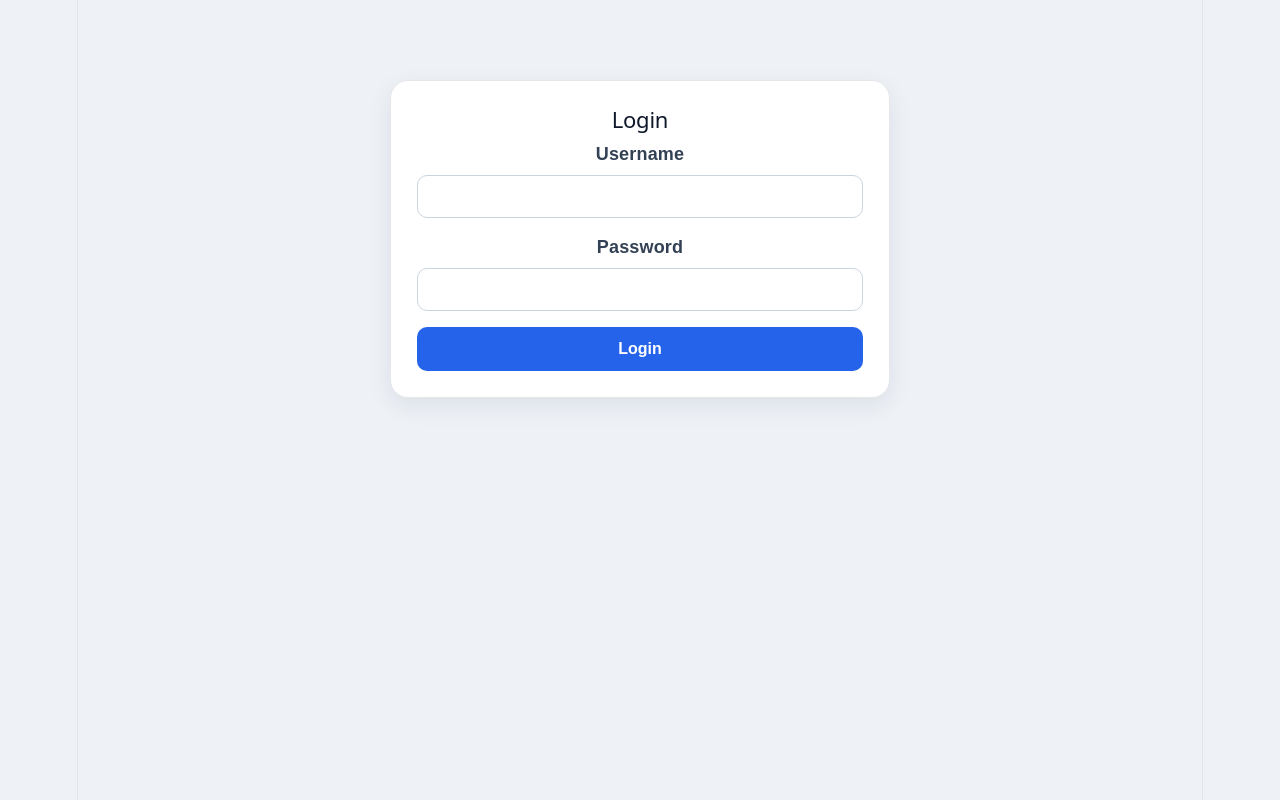
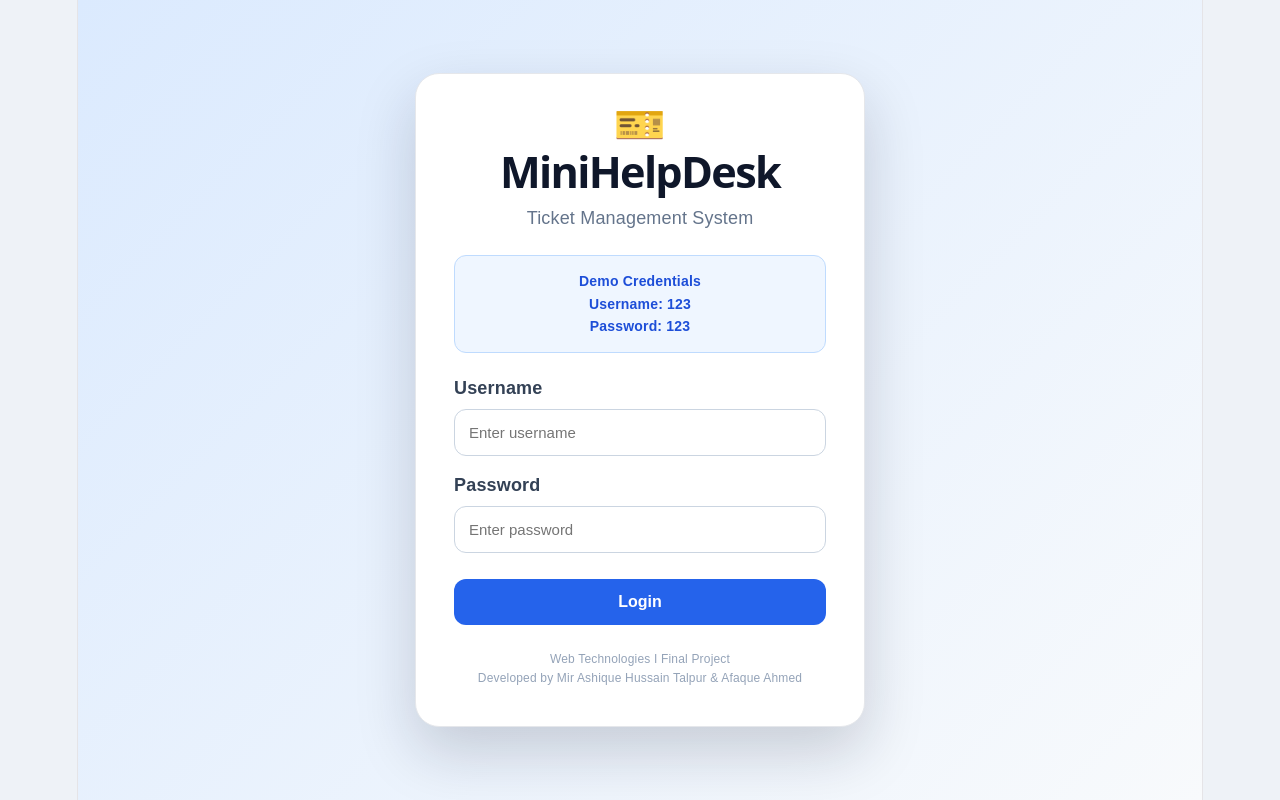
Before and after one commit to MirAshique/minihelpdesk-final-project, a React app in the folder frontend/: page / in a window 1280 px wide. Built offline with nearby package versions, Linux system fonts and the light colour scheme; the HTML template or start-up script is replaced by a standard one.

Commit message:
Improve dashboard UI and ticket management experience

```diff
--- a/frontend/src/App.css
+++ b/frontend/src/App.css
@@ -276,46 +276,6 @@ body {
   border-top: 1px solid #dbe3ef;
 }
 
-@media (max-width: 900px) {
-  .stats-grid {
-    grid-template-columns: repeat(2, 1fr);
-  }
-
-  .dashboard-grid {
-    grid-template-columns: 1fr;
-  }
-
-  .ticket-header {
-    flex-direction: column;
-    align-items: flex-start;
-  }
-
-  .ticket-actions {
-    width: 100%;
-    flex-direction: column;
-    align-items: flex-start;
-  }
-
-  .search-input {
-    width: 100%;
-  }
-}
-
-@media (max-width: 600px) {
-  .stats-grid {
-    grid-template-columns: 1fr;
-  }
-
-  .form-row,
-  .ticket-top {
-    grid-template-columns: 1fr;
-    flex-direction: column;
-  }
-
-  .header h1 {
-    font-size: 32px;
-  }
-}
 .logo {
   font-size: 55px;
   display: block;
@@ -325,7 +285,7 @@ body {
 .status-badge {
   display: inline-block;
   margin-top: 15px;
-  background: rgba(255,255,255,0.15);
+  background: rgba(255, 255, 255, 0.15);
   color: white;
   padding: 8px 18px;
   border-radius: 999px;
@@ -337,6 +297,7 @@ body {
   content: "● ";
   color: #22c55e;
 }
+
 .welcome-card {
   margin-bottom: 25px;
 }
@@ -346,6 +307,8 @@ body {
   line-height: 1.7;
   margin-top: 10px;
 }
+
+/* Delete Modal */
 .modal-overlay {
   position: fixed;
   top: 0;
@@ -430,8 +393,308 @@ body {
     transform: scale(0.92);
     opacity: 0;
   }
+
   to {
     transform: scale(1);
     opacity: 1;
   }
 }
+
+/* Login Page */
+.login-page {
+  min-height: 100vh;
+  background: linear-gradient(135deg, #dbeafe, #f8fafc);
+  display: flex;
+  align-items: center;
+  justify-content: center;
+  padding: 20px;
+}
+
+.login-card {
+  width: 100%;
+  max-width: 450px;
+  background: white;
+  border-radius: 24px;
+  padding: 38px;
+  text-align: center;
+  box-shadow: 0 25px 60px rgba(15, 23, 42, 0.18);
+  border: 1px solid #e5e7eb;
+}
+
+.login-icon {
+  font-size: 42px;
+  margin-bottom: 10px;
+}
+
+.app-title {
+  font-size: 2.4rem;
+  font-weight: 800;
+  color: #0f172a;
+  margin: 10px 0;
+  line-height: 1.1;
+}
+
+.login-subtitle {
+  font-size: 1rem;
+  color: #64748b;
+  margin-bottom: 24px;
+}
+
+.demo-box {
+  background: #eff6ff;
+  border: 1px solid #bfdbfe;
+  color: #1d4ed8;
+  padding: 14px;
+  border-radius: 12px;
+  font-size: 14px;
+  margin-bottom: 22px;
+  font-weight: 600;
+  line-height: 1.6;
+}
+
+.login-error {
+  background: #fee2e2;
+  color: #b91c1c;
+  padding: 12px;
+  border-radius: 10px;
+  margin-bottom: 15px;
+  font-size: 14px;
+}
+
+.login-card .form-group {
+  text-align: left;
+}
+
+.login-card .form-group label {
+  display: block;
+  margin-bottom: 8px;
+  font-weight: 600;
+  color: #334155;
+}
+
+.login-card .form-group input {
+  width: 100%;
+  padding: 14px;
+  border: 1px solid #cbd5e1;
+  border-radius: 12px;
+  font-size: 15px;
+  outline: none;
+  transition: 0.3s;
+}
+
+.login-card .form-group input:focus {
+  border-color: #2563eb;
+  box-shadow: 0 0 0 4px rgba(37, 99, 235, 0.1);
+}
+
+.login-btn {
+  width: 100%;
+  margin-top: 10px;
+  padding: 14px;
+  border-radius: 12px;
+  font-size: 16px;
+}
+
+.login-footer {
+  margin-top: 25px;
+  font-size: 12px;
+  color: #94a3b8;
+  line-height: 1.6;
+}
+
+/* Responsive */
+@media (max-width: 900px) {
+  .stats-grid {
+    grid-template-columns: repeat(2, 1fr);
+  }
+
+  .dashboard-grid {
+    grid-template-columns: 1fr;
+  }
+
+  .ticket-header {
+    flex-direction: column;
+    align-items: flex-start;
+  }
+
+  .ticket-actions {
+    width: 100%;
+    flex-direction: column;
+    align-items: flex-start;
+  }
+
+  .search-input {
+    width: 100%;
+  }
+}
+
+@media (max-width: 600px) {
+  .stats-grid {
+    grid-template-columns: 1fr;
+  }
+
+  .form-row,
+  .ticket-top {
+    grid-template-columns: 1fr;
+    flex-direction: column;
+  }
+
+  .header h1 {
+    font-size: 32px;
+  }
+
+  .login-card {
+    padding: 25px;
+  }
+
+  .app-title {
+    font-size: 2rem;
+  }
+
+  .login-subtitle {
+    font-size: 0.9rem;
+  }
+
+  .demo-box {
+    font-size: 13px;
+  }
+}
+.welcome-card {
+  margin-bottom: 25px;
+  padding: 22px 28px;
+}
+
+.welcome-content {
+  display: flex;
+  justify-content: space-between;
+  align-items: center;
+  gap: 20px;
+}
+
+.welcome-card h2 {
+  margin-bottom: 8px;
+  color: #0f172a;
+}
+
+.welcome-card p {
+  color: #64748b;
+  line-height: 1.6;
+  margin: 0;
+}
+
+.welcome-badge {
+  background: #dbeafe;
+  color: #1d4ed8;
+  padding: 12px 18px;
+  border-radius: 999px;
+  font-weight: 600;
+  white-space: nowrap;
+}
+
+.ticket-meta {
+  display: flex;
+  gap: 15px;
+  margin: 10px 0;
+  font-size: 13px;
+  color: #64748b;
+}
+
+.header-top {
+  display: flex;
+  justify-content: space-between;
+  align-items: center;
+  margin-bottom: 25px;
+}
+
+.brand {
+  display: flex;
+  align-items: center;
+  gap: 15px;
+}
+
+.brand h1 {
+  margin: 0;
+}
+
+.brand p {
+  margin: 0;
+  color: #dbeafe;
+}
+
+.logout-btn {
+  border: none;
+  background: white;
+  color: #1d4ed8;
+  padding: 10px 20px;
+  border-radius: 10px;
+  font-weight: 600;
+  cursor: pointer;
+}
+
+.logout-btn:hover {
+  background: #f1f5f9;
+}
+
+.stat-card {
+  display: flex;
+  align-items: center;
+  gap: 15px;
+}
+
+.stat-icon {
+  font-size: 28px;
+}
+
+.stat-total {
+  border-left: 4px solid #f59e0b;
+}
+
+.stat-open {
+  border-left: 4px solid #22c55e;
+}
+
+.stat-progress {
+  border-left: 4px solid #a855f7;
+}
+
+.stat-closed {
+  border-left: 4px solid #64748b;
+}
+
+.active-filter {
+  background: #f8fafc;
+  padding: 10px 14px;
+  border-radius: 10px;
+  border: 1px solid #e2e8f0;
+}
+
+.empty-message {
+  text-align: center;
+  padding: 30px;
+  color: #64748b;
+}
+
+.error-message {
+  background: #fee2e2;
+  color: #b91c1c;
+  padding: 12px;
+  border-radius: 10px;
+  margin-bottom: 20px;
+}
+
+@media (max-width: 768px) {
+  .welcome-content {
+    flex-direction: column;
+    align-items: flex-start;
+  }
+
+  .header-top {
+    flex-direction: column;
+    gap: 15px;
+  }
+
+  .ticket-meta {
+    flex-direction: column;
+    gap: 5px;
+  }
+}
--- a/frontend/src/components/Header.jsx
+++ b/frontend/src/components/Header.jsx
@@ -6,10 +6,23 @@ function Header() {
 
   return (
     <header className="header">
+      <div className="header-top">
+        <div className="brand">
+          <span className="logo">🎫</span>
+
+          <div>
+            <h1>MiniHelpDesk</h1>
+            <p>Ticket Management System</p>
+          </div>
+        </div>
+
+        <button className="logout-btn" onClick={handleLogout}>
+          Logout
+        </button>
+      </div>
+
       <div className="header-content">
-        <span className="logo">🎫</span>
-
-        <h1>MiniHelpDesk</h1>
+        <h2>Ticket Management Dashboard</h2>
 
         <p>
           Track, manage and resolve support tickets efficiently.
@@ -22,14 +35,6 @@ function Header() {
         <div className="status-badge">
           System Online
         </div>
-
-        <button
-          className="btn"
-          onClick={handleLogout}
-          style={{ marginTop: "15px" }}
-        >
-          Logout
-        </button>
       </div>
     </header>
   );
--- a/frontend/src/components/StatsCards.jsx
+++ b/frontend/src/components/StatsCards.jsx
@@ -1,24 +1,36 @@
 function StatsCards({ stats }) {
   return (
     <section className="stats-grid">
-      <div className="stat-card">
-        <h3>🎫 Total Tickets</h3>
-        <p>{stats?.total || 0}</p>
+      <div className="stat-card stat-total">
+        <span className="stat-icon">🎫</span>
+        <div>
+          <h3>Total Tickets</h3>
+          <p>{stats?.total || 0}</p>
+        </div>
       </div>
 
-      <div className="stat-card">
-        <h3>🟢 Open</h3>
-        <p>{stats?.open || 0}</p>
+      <div className="stat-card stat-open">
+        <span className="stat-icon">🟢</span>
+        <div>
+          <h3>Open</h3>
+          <p>{stats?.open || 0}</p>
+        </div>
       </div>
 
-      <div className="stat-card">
-        <h3>🟣 In Progress</h3>
-        <p>{stats?.inProgress || 0}</p>
+      <div className="stat-card stat-progress">
+        <span className="stat-icon">🟣</span>
+        <div>
+          <h3>In Progress</h3>
+          <p>{stats?.inProgress || 0}</p>
+        </div>
       </div>
 
-      <div className="stat-card">
-        <h3>✅ Closed</h3>
-        <p>{stats?.closed || 0}</p>
+      <div className="stat-card stat-closed">
+        <span className="stat-icon">✅</span>
+        <div>
+          <h3>Closed</h3>
+          <p>{stats?.closed || 0}</p>
+        </div>
       </div>
     </section>
   );
--- a/frontend/src/components/WelcomeCard.jsx
+++ b/frontend/src/components/WelcomeCard.jsx
@@ -1,12 +1,19 @@
 function WelcomeCard() {
   return (
     <div className="card welcome-card">
-      <h2>Welcome to MiniHelpDesk</h2>
+      <div className="welcome-content">
+        <div>
+          <h2>👋 Welcome to MiniHelpDesk</h2>
+          <p>
+            Manage support tickets, track issues, and improve response times
+            from a centralized dashboard.
+          </p>
+        </div>
 
-      <p>
-        A centralized platform for managing support tickets,
-        tracking issues and improving response times.
-      </p>
+        <div className="welcome-badge">
+          🎫 Ticket Management
+        </div>
+      </div>
     </div>
   );
 }
--- a/frontend/src/pages/Home.jsx
+++ b/frontend/src/pages/Home.jsx
@@ -91,17 +91,6 @@ function Home() {
       <div className="container">
         <StatsCards stats={stats} />
 
-        <div className="filter-row">
-          <label>
-            <input
-              type="checkbox"
-              checked={activeOnly}
-              onChange={(e) => setActiveOnly(e.target.checked)}
-            />
-            {" "}Active Only
-          </label>
-        </div>
-
         {error && <p className="error-message">{error}</p>}
 
         <main className="dashboard-grid">
@@ -110,6 +99,8 @@ function Home() {
           <TicketList
             tickets={tickets}
             loading={loading}
+            activeOnly={activeOnly}
+            onActiveOnlyChange={setActiveOnly}
             onDeleteTicket={handleDeleteTicket}
           />
         </main>
--- a/frontend/src/pages/Login.jsx
+++ b/frontend/src/pages/Login.jsx
@@ -17,19 +17,37 @@ function Login({ onLogin }) {
   };
 
   return (
-    <div className="container">
-      <section className="card" style={{ maxWidth: "500px", margin: "50px auto" }}>
-        <h2>Login</h2>
+    <div className="login-page">
+      <section className="login-card">
+        <div className="login-icon">🎫</div>
 
-        {error && <p style={{ color: "red" }}>{error}</p>}
+        <h1 className="app-title">MiniHelpDesk</h1>
+
+        <p className="login-subtitle">
+          Ticket Management System
+        </p>
+
+        <div className="demo-box">
+          <strong>Demo Credentials</strong>
+          <br />
+          Username: 123
+          <br />
+          Password: 123
+        </div>
+
+        {error && <p className="login-error">{error}</p>}
 
         <form onSubmit={handleSubmit}>
           <div className="form-group">
             <label>Username</label>
             <input
               type="text"
+              placeholder="Enter username"
               value={username}
-              onChange={(e) => setUsername(e.target.value)}
+              onChange={(e) => {
+                setUsername(e.target.value);
+                setError("");
+              }}
             />
           </div>
 
@@ -37,15 +55,25 @@ function Login({ onLogin }) {
             <label>Password</label>
             <input
               type="password"
+              placeholder="Enter password"
               value={password}
-              onChange={(e) => setPassword(e.target.value)}
+              onChange={(e) => {
+                setPassword(e.target.value);
+                setError("");
+              }}
             />
           </div>
 
-          <button className="btn" type="submit">
+          <button className="btn login-btn" type="submit">
             Login
           </button>
         </form>
+
+        <p className="login-footer">
+          Web Technologies I Final Project
+          <br />
+          Developed by Mir Ashique Hussain Talpur & Afaque Ahmed
+        </p>
       </section>
     </div>
   );
```
Also changed, not shown: frontend/src/components/TicketList.jsx (+39 -12 lines).
